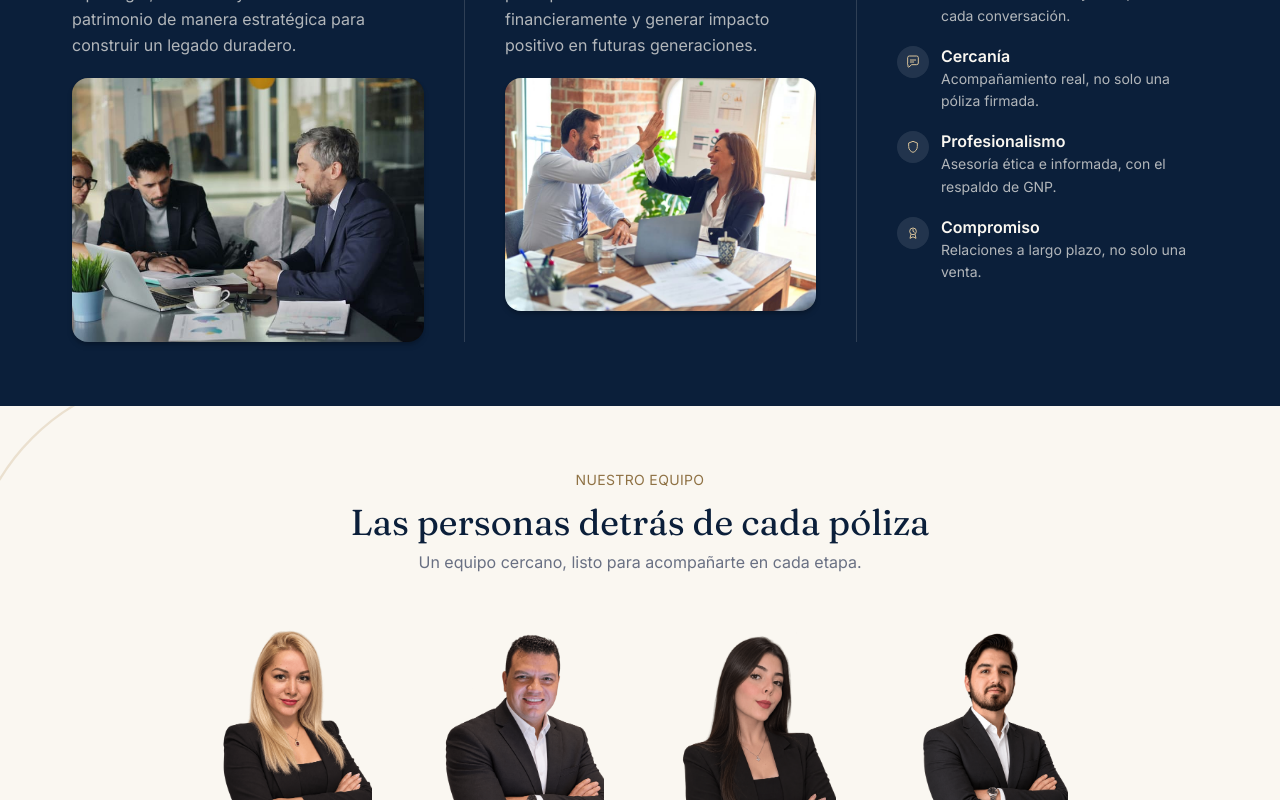
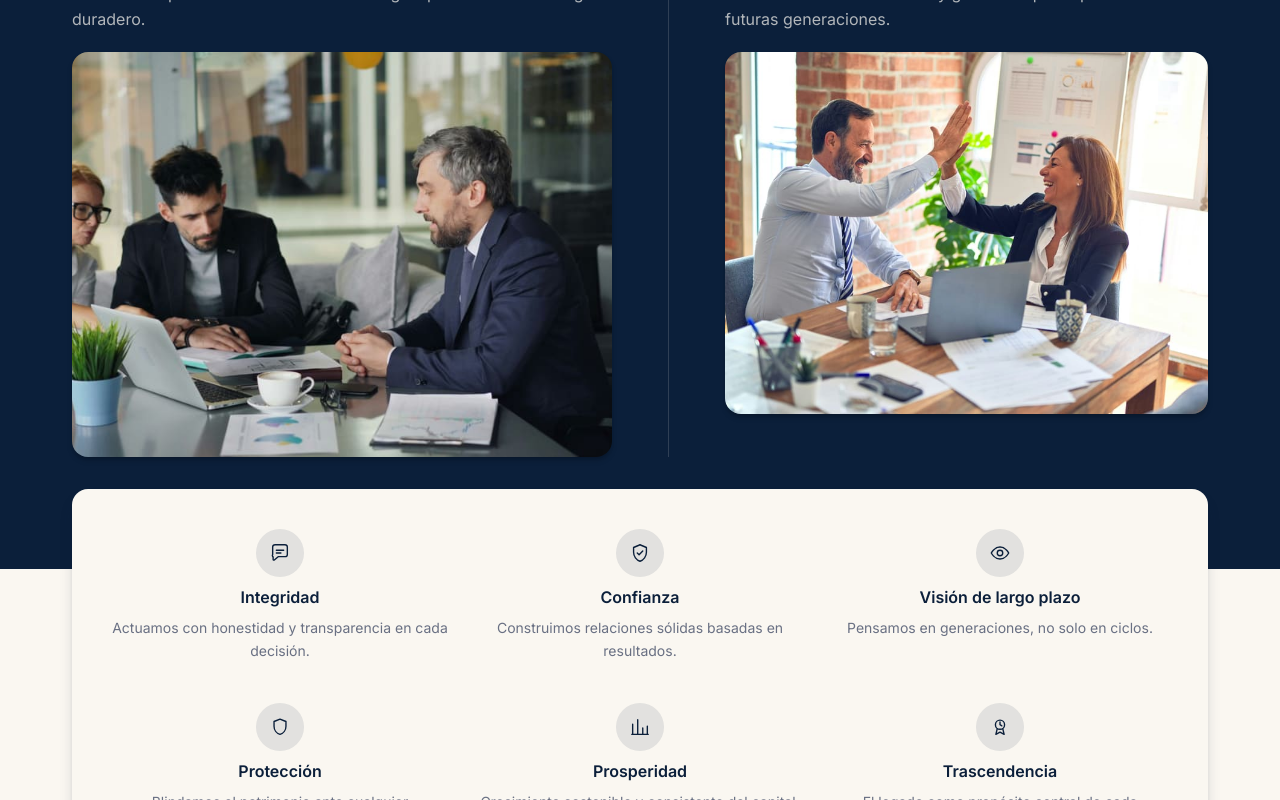
Before and after one commit to Milen-Capital/milen-capital-site, a Next.js app: page /sobre-nosotros in a window 1280 px wide. Shown: the part 980-1780 px from the top of the page. Built offline with nearby package versions, Linux system fonts and the light colour scheme.

Commit message:
Rediseñar Misión/Visión/Valores

```diff
--- a/components/about/MissionVisionValues.tsx
+++ b/components/about/MissionVisionValues.tsx
@@ -15,8 +15,9 @@ function ColumnTitle({ children }: { children: React.ReactNode }) {
 
 export default function MissionVisionValues() {
   return (
-    <section className="bg-navy py-14 md:py-16">
-      <div className="container-page grid gap-12 md:grid-cols-3 md:gap-10">
+    <>
+      <section className="relative bg-navy pb-24 pt-14 md:pb-28 md:pt-16">
+        <div className="container-page grid gap-12 md:grid-cols-2 md:gap-14">
           <div>
             <ColumnTitle>{ABOUT_PAGE.mission.title}</ColumnTitle>
             <p className="mt-4 leading-relaxed text-cream/70">{ABOUT_PAGE.mission.text}</p>
@@ -25,7 +26,7 @@ export default function MissionVisionValues() {
                 src={ABOUT_PAGE.mission.image}
                 alt={ABOUT_PAGE.mission.title}
                 fill
-              sizes="(min-width: 768px) 340px, 90vw"
+                sizes="(min-width: 768px) 480px, 90vw"
                 className="object-cover"
                 fallback={
                   <div className="flex h-full w-full items-center justify-center bg-navy-700 font-display text-xl text-cream/30">
@@ -36,7 +37,7 @@ export default function MissionVisionValues() {
             </div>
           </div>
 
-        <div className="md:border-l md:border-cream/15 md:pl-10">
+          <div className="md:border-l md:border-cream/15 md:pl-14">
             <ColumnTitle>{ABOUT_PAGE.vision.title}</ColumnTitle>
             <p className="mt-4 leading-relaxed text-cream/70">{ABOUT_PAGE.vision.text}</p>
             <div className="relative mt-5 aspect-[4/3] w-full overflow-hidden rounded-2xl shadow-md shadow-black/20">
@@ -44,7 +45,7 @@ export default function MissionVisionValues() {
                 src={ABOUT_PAGE.vision.image}
                 alt={ABOUT_PAGE.vision.title}
                 fill
-              sizes="(min-width: 768px) 340px, 90vw"
+                sizes="(min-width: 768px) 480px, 90vw"
                 className="object-cover"
                 fallback={
                   <div className="flex h-full w-full items-center justify-center bg-navy-700 font-display text-xl text-cream/30">
@@ -54,27 +55,25 @@ export default function MissionVisionValues() {
               />
             </div>
           </div>
+        </div>
+      </section>
 
-        <div className="md:border-l md:border-cream/15 md:pl-10">
-          <ColumnTitle>{ABOUT_PAGE.values.title}</ColumnTitle>
-          <div className="mt-5 space-y-4">
+      <div className="container-page relative z-10 -mt-16 md:-mt-20">
+        <div className="grid grid-cols-2 gap-x-4 gap-y-8 rounded-2xl bg-cream p-6 shadow-lg shadow-navy/20 sm:grid-cols-3 md:gap-x-6 md:gap-y-10 md:p-10">
           {ABOUT_PAGE.values.items.map((value) => {
             const Icon = VALUE_ICONS[value.icon];
             return (
-                <div key={value.id} className="flex items-start gap-3">
-                  <span className="mt-0.5 flex h-8 w-8 shrink-0 items-center justify-center rounded-full bg-cream/10 text-gold-light">
-                    {Icon ? <Icon className="h-4 w-4" /> : null}
+              <div key={value.id} className="flex flex-col items-center gap-2 text-center">
+                <span className="flex h-12 w-12 shrink-0 items-center justify-center rounded-full bg-navy/10 text-navy">
+                  {Icon ? <Icon /> : null}
                 </span>
-                  <div>
-                    <p className="font-semibold text-cream">{value.name}</p>
-                    <p className="text-sm leading-relaxed text-cream/70">{value.description}</p>
-                  </div>
+                <p className="font-semibold text-navy">{value.name}</p>
+                <p className="text-sm leading-relaxed text-muted">{value.description}</p>
               </div>
             );
           })}
         </div>
       </div>
-      </div>
-    </section>
+    </>
   );
 }
--- a/content/site.ts
+++ b/content/site.ts
@@ -440,28 +440,40 @@ export const ABOUT_PAGE = {
     title: "Valores",
     items: [
       {
+        id: "integridad",
+        icon: "advice",
+        name: "Integridad",
+        description: "Actuamos con honestidad y transparencia en cada decisión.",
+      },
+      {
         id: "confianza",
         icon: "trust",
         name: "Confianza",
-        description: "Relaciones honestas y transparentes en cada conversación.",
+        description: "Construimos relaciones sólidas basadas en resultados.",
       },
       {
-        id: "cercania",
-        icon: "advice",
-        name: "Cercanía",
-        description: "Acompañamiento real, no solo una póliza firmada.",
+        id: "vision-largo-plazo",
+        icon: "eye",
+        name: "Visión de largo plazo",
+        description: "Pensamos en generaciones, no solo en ciclos.",
       },
       {
-        id: "profesionalismo",
+        id: "proteccion",
         icon: "shield",
-        name: "Profesionalismo",
-        description: "Asesoría ética e informada, con el respaldo de GNP.",
+        name: "Protección",
+        description: "Blindamos el patrimonio ante cualquier contingencia.",
       },
       {
-        id: "compromiso",
+        id: "prosperidad",
+        icon: "chart",
+        name: "Prosperidad",
+        description: "Crecimiento sostenible y consistente del capital.",
+      },
+      {
+        id: "trascendencia",
         icon: "experience",
-        name: "Compromiso",
-        description: "Relaciones a largo plazo, no solo una venta.",
+        name: "Trascendencia",
+        description: "El legado como propósito central de cada estrategia.",
       },
     ],
   },
```
Lines whose indentation alone changed are shown as unchanged.
